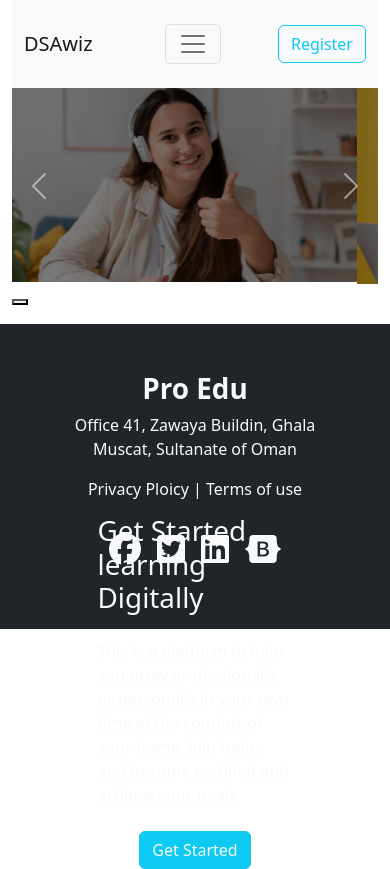
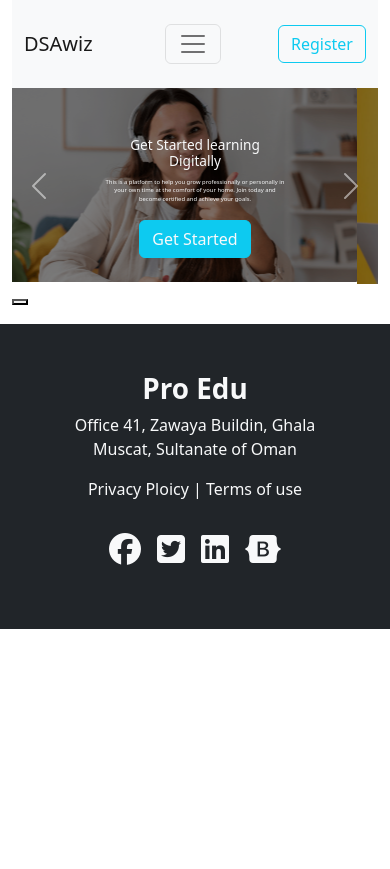
Before and after one commit to sabrina-here/DSAwiz, a plain HTML site: page index.html in a window 390 px wide. After the commit the page ends 844 px from the top, so only its background shows below. Drawn offline with nearby package versions, Linux system fonts and the light colour scheme.

Commit message:
banner responsive done

```diff
--- a/index.html
+++ b/index.html
@@ -100,6 +100,19 @@
                 />
               </div>
             </div>
+            <div
+              class="banner-text text-light d-flex flex-column align-items-center"
+            >
+              <h1 class="lg-py-2 text-center">
+                Get Started learning Digitally
+              </h1>
+              <p class="lg-py-2 text-center">
+                This is a platform to help you grow professionally or personally
+                in your own time at the comfort of your home. Join today and
+                become certified and achieve your goals.
+              </p>
+              <button class="btn btn-info text-light">Get Started</button>
+            </div>
             <button
               class="carousel-control-prev"
               type="button"
@@ -124,17 +137,6 @@
               ></span>
               <span class="visually-hidden">Next</span>
             </button>
-          </div>
-          <div
-            class="banner-text text-light d-flex flex-column align-items-center"
-          >
-            <h1 class="py-2">Get Started learning Digitally</h1>
-            <p class="py-2">
-              This is a platform to help you grow professionally or personally
-              in your own time at the comfort of your home. Join today and
-              become certified and achieve your goals.
-            </p>
-            <button class="btn btn-info text-light">Get Started</button>
           </div>
         </div>
       </header>
--- a/styles/style.css
+++ b/styles/style.css
@@ -1,10 +1,17 @@
 /* header  */
+
 .banner .banner-text {
   position: absolute;
   width: 50%;
   left: 25%;
-  top: 60%;
+  top: 50%;
   z-index: 20;
+}
+.banner .banner-text h1 {
+  font-size: 3.5vw;
+}
+.banner .banner-text p {
+  font-size: 1.5vw;
 }
 .darkened-img img {
   filter: brightness(50%);
@@ -13,3 +20,17 @@
 .icons .fa-brands {
   font-size: 2rem;
 }
+
+/* responsive for mobile   */
+/* @media only screen and (max-width: 576px) {
+  .banner .banner-text {
+    top: 5%;
+  }
+} */
+
+/* responsive for tablet */
+@media screen and (max-width: 992px) {
+  .banner .banner-text {
+    top: 25%;
+  }
+}
```
